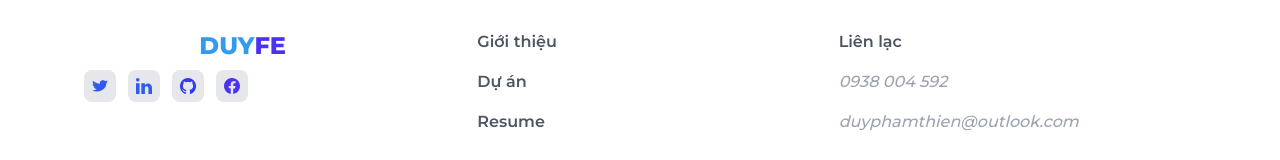
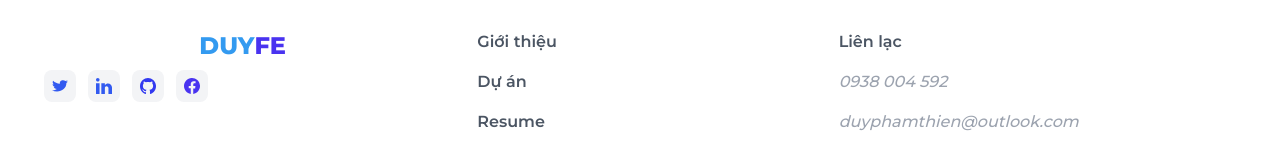
Before and after one commit to phamthienduy-dev/Portfolio-2.0, a React (Create React App) app: page / in a window 1280 px wide. Shown: the part 4887-5047 px from the top of the page. Built offline with nearby package versions, Linux system fonts and the light colour scheme; what tailwindcss-border-gradient-radius would draw is missing.

Commit message:
Footer Links Fixed

```diff
--- a/src/sections/Footer/Footer.js
+++ b/src/sections/Footer/Footer.js
@@ -13,32 +13,32 @@ const Footer = (props) => {
           <div className="text-primary-200">DUY</div>
           <div className="text-secondary-200">FE</div>
         </span>
-        <div className="flex gap-3 pl-10 mt-2">
+        <div className="flex gap-3 mt-2">
           <a
             href="https://twitter.com/Thienduy181Duy"
             target="_blank"
-            className="hover:shadow-lg hover:-translate-y-0.5 transform transition p-2 rounded-lg h-8 w-8 bg-gray-200 self-center flex "
+            className="hover:shadow-lg hover:-translate-y-0.5 transform transition p-2 rounded-lg h-8 w-8 bg-gray-100 self-center flex "
           >
             <img src={twitter} alt="Twitter Icon" />
           </a>
           <a
             href="https://www.linkedin.com/in/ph%E1%BA%A1m-thi%C3%AAn-duy-76b347220/"
             target="_blank"
-            className="hover:shadow-lg hover:-translate-y-0.5 transform transition p-2 rounded-lg h-8 w-8 bg-gray-200 self-center flex"
+            className="hover:shadow-lg hover:-translate-y-0.5 transform transition p-2 rounded-lg h-8 w-8 bg-gray-100 self-center flex"
           >
             <img src={linkedin} alt="Linkedin Icon" />
           </a>
           <a
             href="https://github.com/phamthienduy-dev"
             target="_blank"
-            className="hover:shadow-lg hover:-translate-y-0.5 transform transition p-2 rounded-lg h-8 w-8 bg-gray-200 self-center flex"
+            className="hover:shadow-lg hover:-translate-y-0.5 transform transition p-2 rounded-lg h-8 w-8 bg-gray-100 self-center flex"
           >
             <img src={github} alt="Github Icon" />
           </a>
           <a
             href="https://www.facebook.com/phamthienduy181"
             target="_blank"
-            className="hover:shadow-lg hover:-translate-y-0.5 transform transition p-2 rounded-lg h-8 w-8 bg-gray-200 self-center flex"
+            className="hover:shadow-lg hover:-translate-y-0.5 transform transition p-2 rounded-lg h-8 w-8 bg-gray-100 self-center flex"
           >
             <img src={facebook} alt="Facebook Icon" />
           </a>
```
